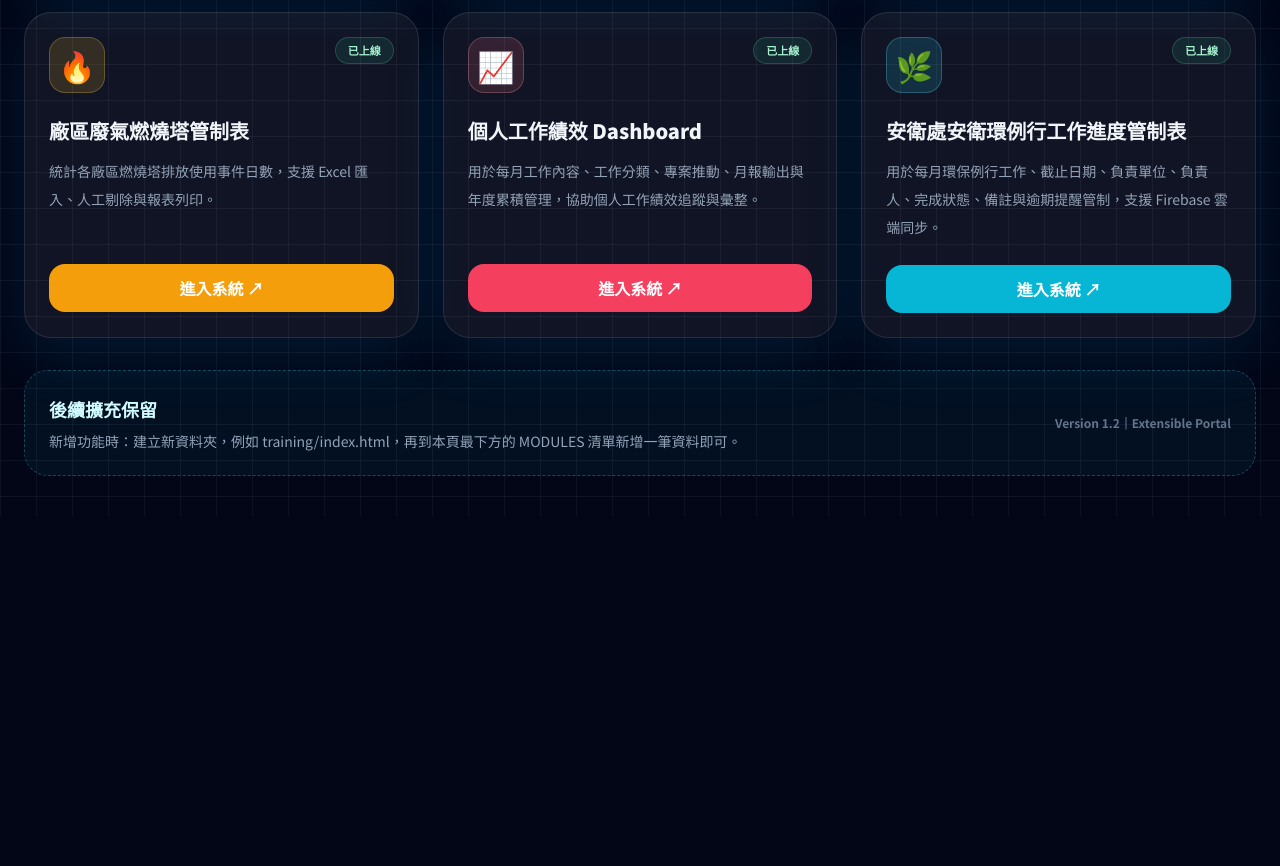
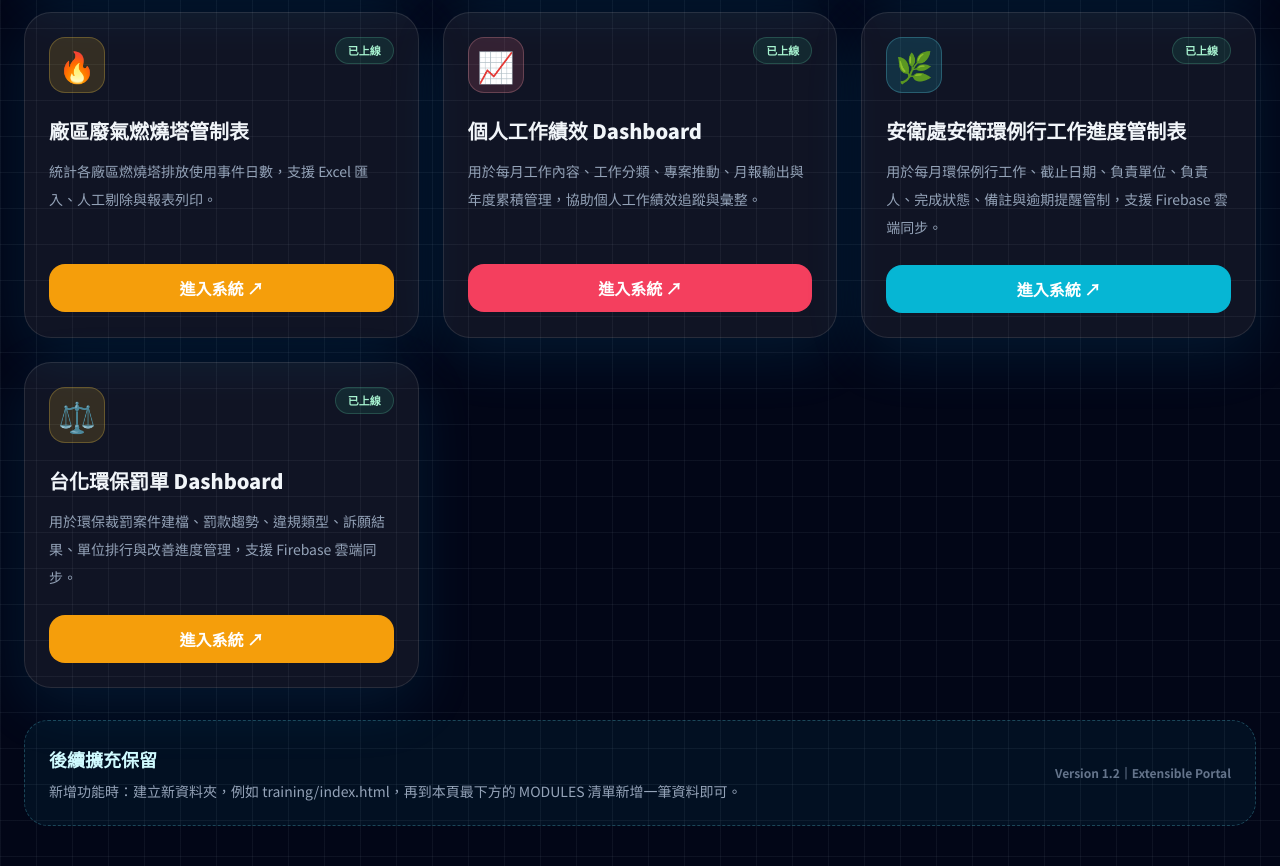
Before and after one commit to doublewater0804/ehs-management-portal, a plain HTML site: page index.html in a window 1280 px wide. Shown: the part 836-1702 px from the top of the page. Before the commit the page ends 1352 px from the top, so only its background shows below. Drawn offline with nearby package versions, Linux system fonts and the light colour scheme.

Commit message:
Update index.html

```diff
--- a/index.html
+++ b/index.html
@@ -135,6 +135,14 @@
         status: '已上線',
         color: 'cyan'
       }
+      ,{
+        title: '台化環保罰單 Dashboard',
+        description: '用於環保裁罰案件建檔、罰款趨勢、違規類型、訴願結果、單位排行與改善進度管理，支援 Firebase 雲端同步。',
+        href: 'environmental-fines/index.html',
+        icon: '⚖️',
+        status: '已上線',
+        color: 'amber'
+      }
 
 
       /*
```
